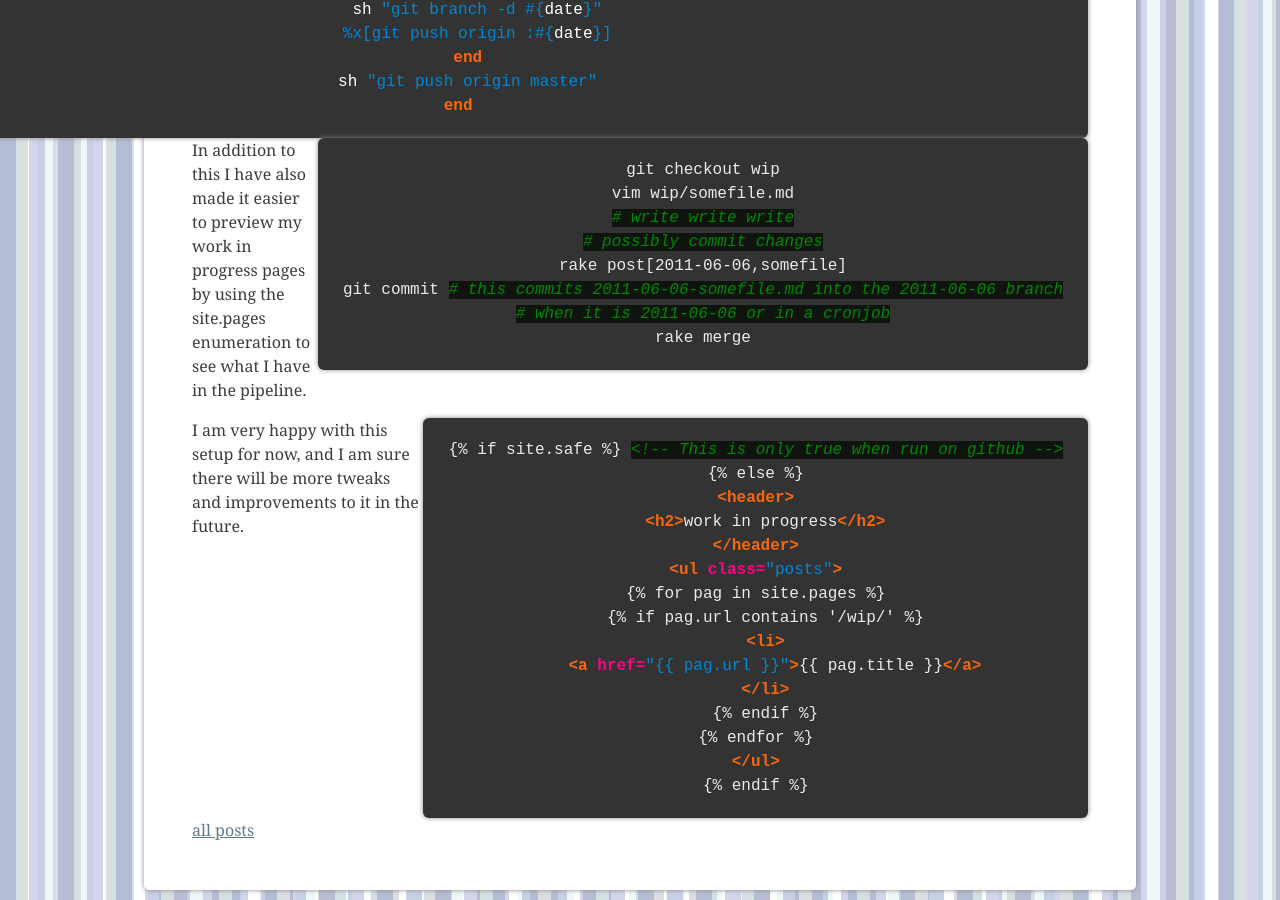
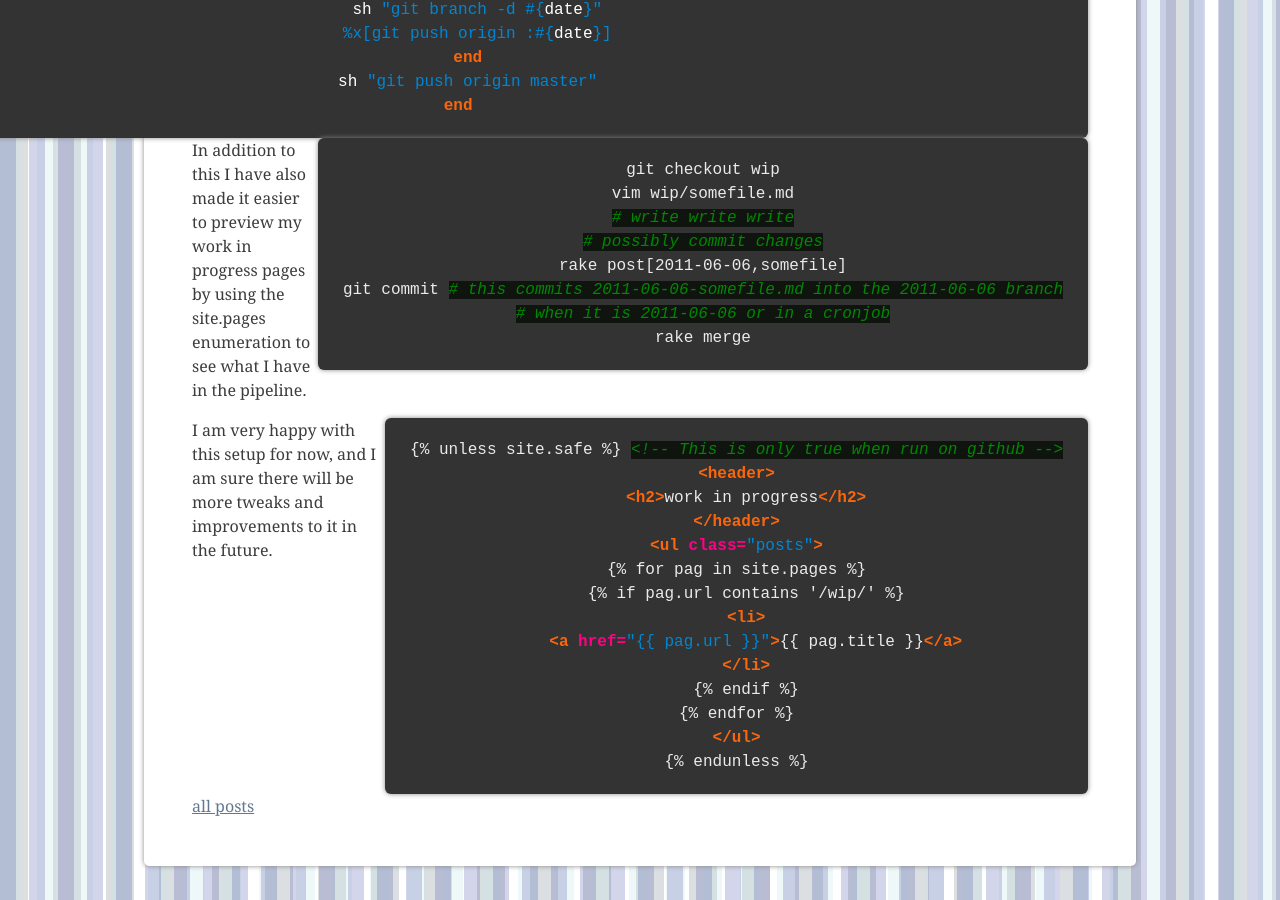
Before and after one commit to barkmadley/barkmadley.github.com, a Jekyll site: the page built from _posts/2011-06-08-future-posts-with-jekyll.md, in a window 1280 px wide and 900 px high, scrolled down 1476 px. Built offline with Jekyll 4.4.1, drawn with Linux system fonts in a browser that asks for light colours; nearby versions of some CDN libraries; Markdown is read by kramdown in place of the engine named in the settings.

Commit message:
use unless.

```diff
--- a/_posts/2011-06-08-future-posts-with-jekyll.md
+++ b/_posts/2011-06-08-future-posts-with-jekyll.md
@@ -1,9 +1,9 @@
 ---
 layout: post
 title: future posts with jekyll
+categories: ['jekyll']
 data: |
-  {% if site.safe %} <!-- This is only true when run on github -->
-  {% else %}
+  {% unless site.safe %} <!-- This is only true when run on github -->
   <header>
     <h2>work in progress</h2>
   </header>
@@ -16,7 +16,8 @@ data: |
     {% endif %}
   {% endfor %}
   </ul>
-  {% endif %}
+  {% endunless %}
+
 ---
 
 Since I created a [jekyll](https://github.com/mojombo/jekyll/) based website
```
